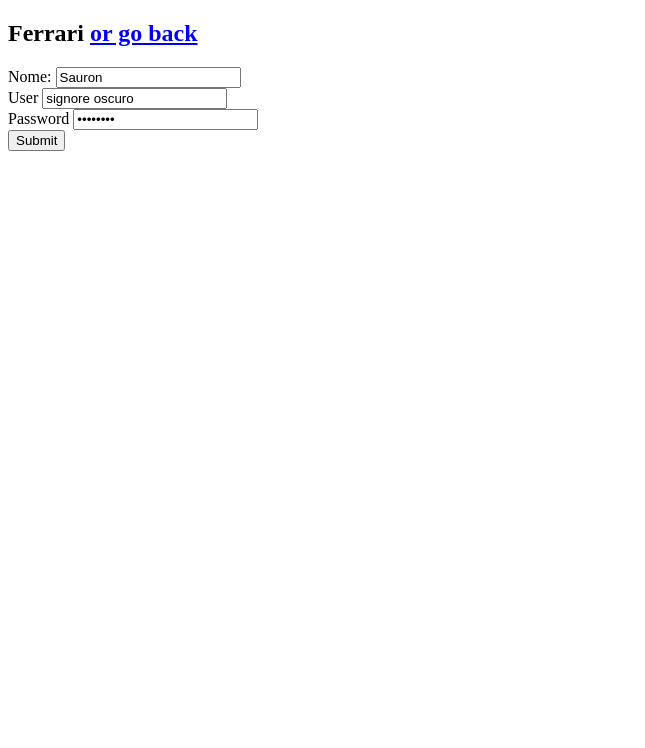
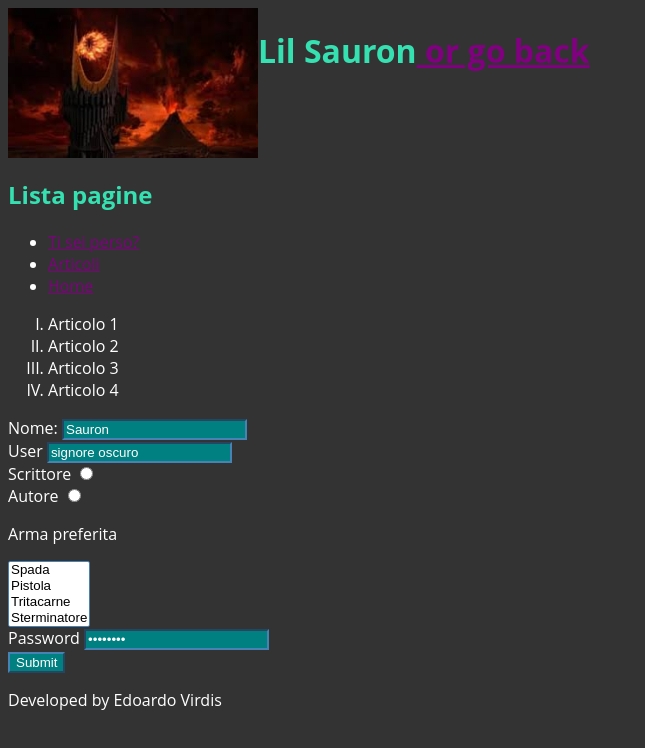
Before and after one commit to boomBard93/Esercitazione-FPW, a plain HTML site: page web/registrazione.html in a window 1280 px wide. Shown: the whole page, without its empty margins (0-645 px from the left). Drawn offline with Linux system fonts and the light colour scheme.

Commit message:
ultima commit con CSS e qualche layout

```diff
--- /dev/null
+++ b/web/newcss.css
@@ -0,0 +1,104 @@
+/*
+To change this license header, choose License Headers in Project Properties.
+To change this template file, choose Tools | Templates
+and open the template in the editor.
+*/
+/*
+    Created on : Mar 25, 2019, 9:36:38 AM
+    Author     : eddi
+*/
+
+*{
+    box-sizing: border-box;
+    border-color: steelblue;
+}
+
+body{
+    /*font-size: 14px;*/
+    font-family: "Open Sans", Arial, sans-serif;
+    color: white;
+    background: #333333;
+}
+
+h1, h2, h3{
+    color: #35E0B1;
+}
+
+input{
+    background: teal;
+    color: white;
+}
+
+input:focus{
+    color: whitesmoke;
+    background: salmon;
+
+}
+
+a:visited{
+    color: red;
+}
+
+a:link{
+    color: purple;
+}
+
+a:active{
+    color: white;
+}
+
+ol{
+    list-style-type: upper-roman;
+}
+
+#logodiv{
+    position: relative;
+    height: 150px;
+}
+
+#logoTitle{
+    position: absolute;
+    display: inline;
+}
+
+.logoimg{
+    height:100%;
+}
+
+/*LAYOUT//////////////////////////////////////////////////////////////*/
+
+
+/*id
+#logo{
+    background-color: #1c345a;
+}
+
+header, footer{
+    color: darkred;
+}
+
+/*classe
+.importante{
+    font-weight: bold;
+}
+
+div#content > h2{
+    color: #9e1616;
+}
+
+h1, h2, h3, h4, h5, h6{
+    color: green;
+}
+
+a {
+    color: #9e1616;
+}
+
+a:hover{
+    text-decoration: underline;
+    font-weight: bold;
+}
+
+a[href="index.html"]{
+    color: #1c345a;
+}*/
--- a/web/registrazione.html
+++ b/web/registrazione.html
@@ -12,24 +12,93 @@
         <meta name="author" content="Edoardo Virdis">
         <meta name="keywords" content="FPW, Progetto, HTML, CSS, tutoraggio">
         <meta name="description" content="Registrazione dell'esercitazione di FPW">
+
+        <link rel="stylesheet" type="text/css" href="newcss.css" media="screen">
     </head>
     <body>
-        <div>
-            <h2>Ferrari <a href="index.html"> or go back</a></h2>
-        </div>
-        <div>
+        <header>
+
+            <div id="logodiv">
+                <img class="logoimg" title="sauron" alt="foto di sauron" src="images/sauron.jpeg">
+                <h1 id="logoTitle"> Lil Sauron<a href="index.html"> or go back</a></h1>
+            </div>
+
+            </header>
+        <nav>
+            <h2>Lista pagine</h2>
+            <ul>
+                <li><a href="https://google.com">Ti sei perso?</a></li>
+                <li><a href="articoli.html">Articoli</a></li>
+                <li><a href="index.html">Home</a></li>
+            </ul>
+        </nav>
+
+        <aside>
+
+            <div>
+                <ol>
+                    <li>Articolo 1</li>
+
+                    <li>Articolo 2</li>
+
+                    <li>Articolo 3</li>
+
+                    <li>Articolo 4</li>
+                </ol>
+            </div>
+
+        </aside>
+        <main>
             <form action="index.html" method="post">
-                <label for="nomeutente">Nome:</label>
+                <label class="importante" for="nomeutente">Nome:</label>
                 <input type="text" name="nomeUtente" id="nomeutente" value="Sauron">
                 <br/>
+
                 <label for="username">User</label>
                 <input type="text" name="userName" id="username" value="signore oscuro">
                 <br/>
+
+                <label for ="scrittore">Scrittore</label>
+                <input type ="radio" name ="tipo_tente" id ="scrittore" value="scrittore">
+                <br/>
+
+                <label for ="autore">Autore</label>
+                <input type ="radio" name ="tipo_tente" id ="autore" value="autore">
+                <br/>
+
+                <p class="importante">Arma preferita</p>
+                <select size = "4" multiple>
+                    <option value="sword">Spada</option>
+                    <option value="gun">Pistola</option>
+                    <option value="machine">Tritacarne</option>
+                    <option value="robot">Sterminatore</option>
+                    <option value="animal">Tigre</option>
+                    <option value="monster">Godzilla</option>
+                </select>
+                <br/>
+
                 <label for="password">Password</label>
                 <input type="password" name="passWord" id="password" value="oscurato">
                 <br/>
+
                 <input type="submit" value="Submit"/>
             </form>
-        </div>
+
+            <!--<div id="content">
+                <div>
+                     <h2>prova interna</h2>
+                </div>
+                <h2>prova</h2>
+                <h2>prova</h2>
+                <h2>prova</h2>
+                <h2>prova</h2>
+                <h2>prova</h2>
+                <h2>prova</h2>
+            </div> -->
+
+        </main>
+        <footer>
+            <p>Developed by Edoardo Virdis</p>
+        </footer>
     </body>
 </html>
```
Also changed, not shown: web/index.html (+2 -2 lines), web/images/sauron.jpeg (added), 1 other file.
